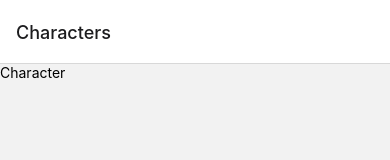
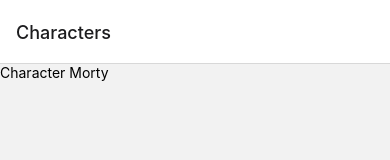
Before and after one commit to trubitsynandrey/RNTemplate, a React Native app: screen / in a window 390 px wide. Shown: the top 160 px of the page. Built offline with nearby package versions, Linux system fonts and the light colour scheme.

Commit message:
init new branch

```diff
--- a/src/modules/character/index.tsx
+++ b/src/modules/character/index.tsx
@@ -4,7 +4,7 @@ import { Text, View } from 'react-native'
 export const CharacterScreen = () => {
   return (
     <View>
-      <Text>Character</Text>
+      <Text>Character Morty</Text>
     </View>
   )
 }
```
